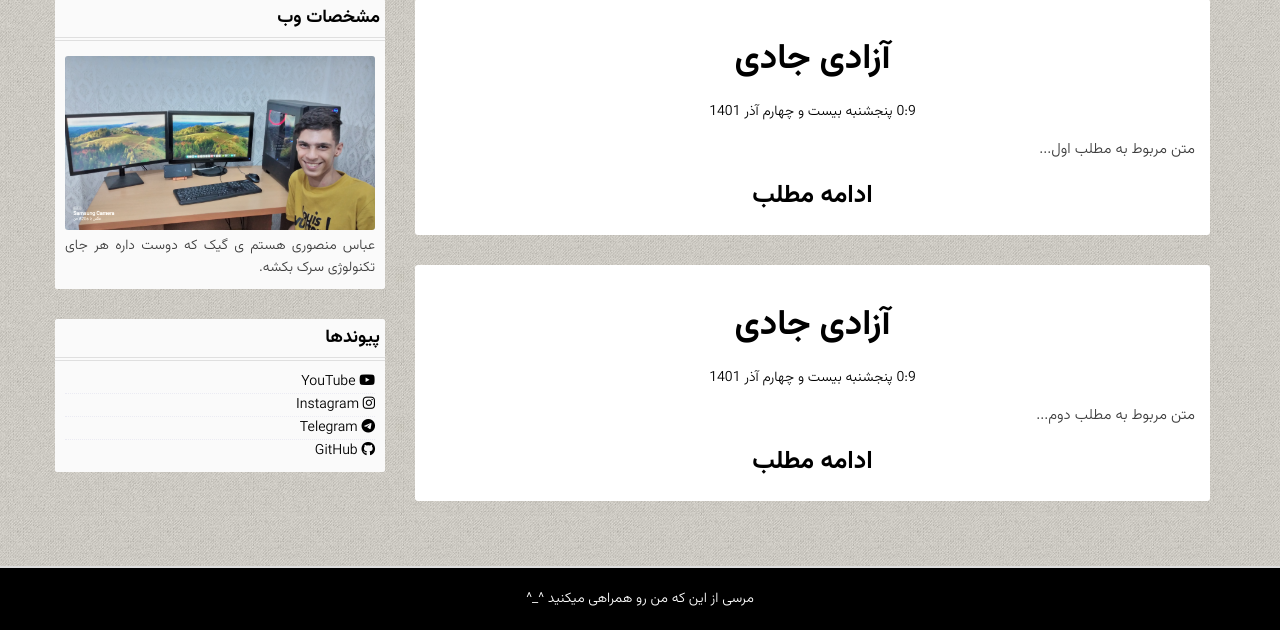
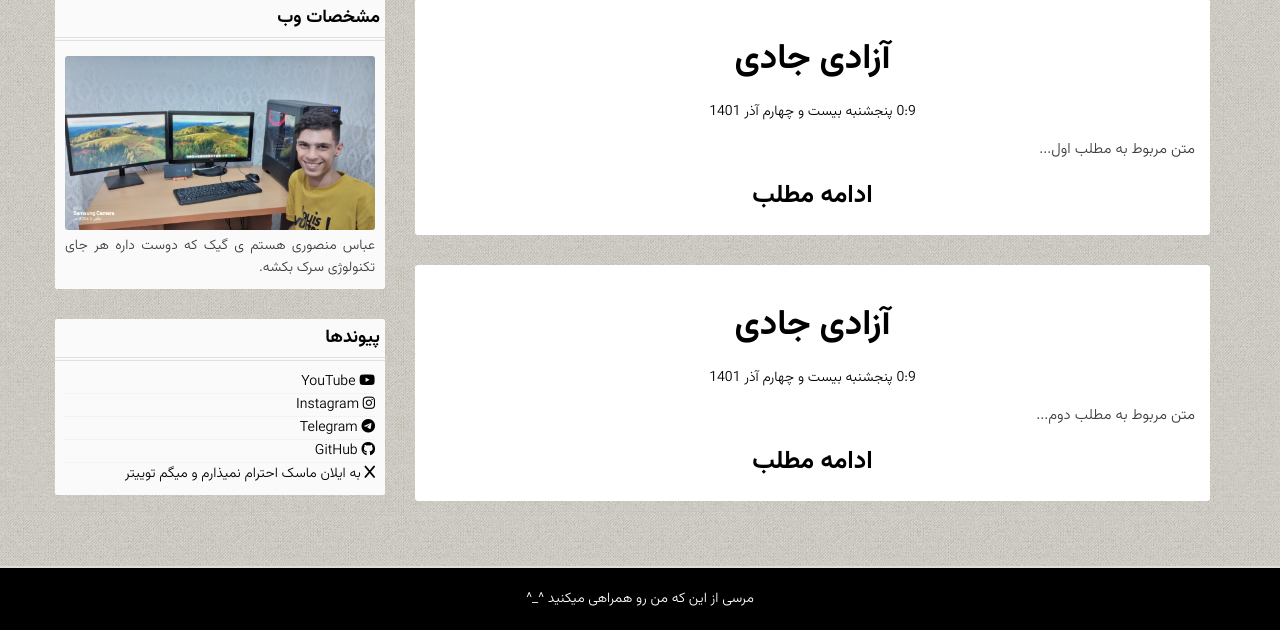
Before and after one commit to Bmnswry28/my-blog, a Django app: template templates/index.html in a window 1280 px wide. Shown: the part 382-1012 px from the top of the page. Run offline with Django 4.2, Linux system fonts and the light colour scheme; the template is opened without the code that fills it, so the values that code supplies are empty.

Commit message:
Update index.html

```diff
--- a/templates/index.html
+++ b/templates/index.html
@@ -72,6 +72,7 @@
                             <li><a href="https://www.instagram.com/mnswryb28/" target="_blank" title="instagram"><i class="fab fa-instagram"></i> Instagram</a></li>
                             <li><a href="http://t.me/bmnswry27" target="_blank" title="تلگرام"><i class="fab fa-telegram"></i> Telegram</a></li>
                             <li><a href="https://github.com/Bmnswry28" target="_blank" title="github"><i class="fab fa-github"></i> GitHub</a></li>
+                            <li><a href="https://x.com/mnswryb28" target="_blank" title="x"><i class="fab fa-x"></i> به ایلان ماسک احترام نمیذارم و میگم توییتر</a></li>
                         </ul>
 
                     </div>
```
